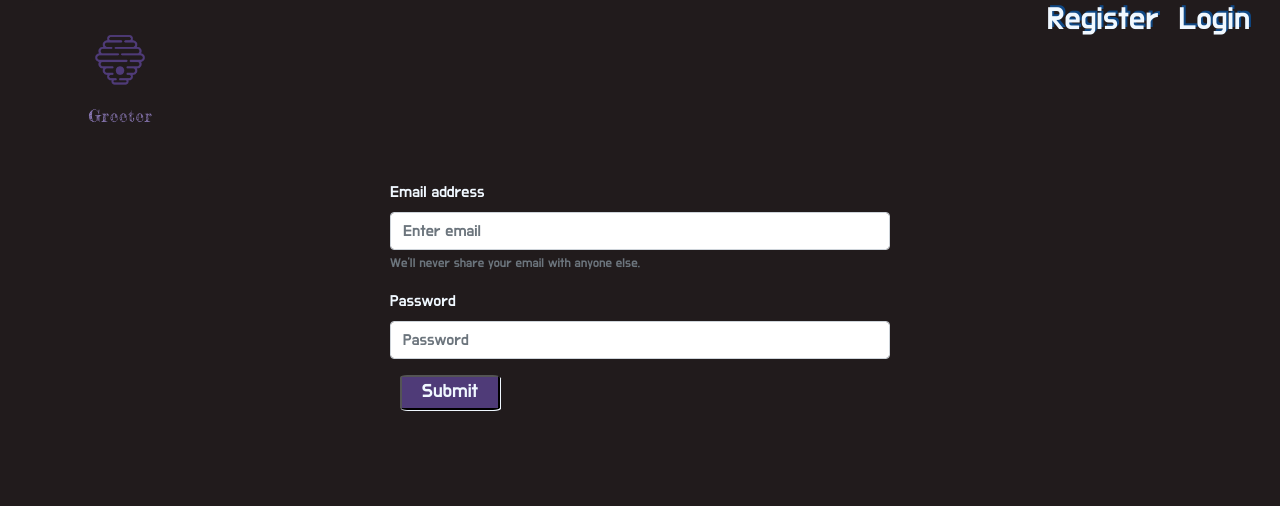
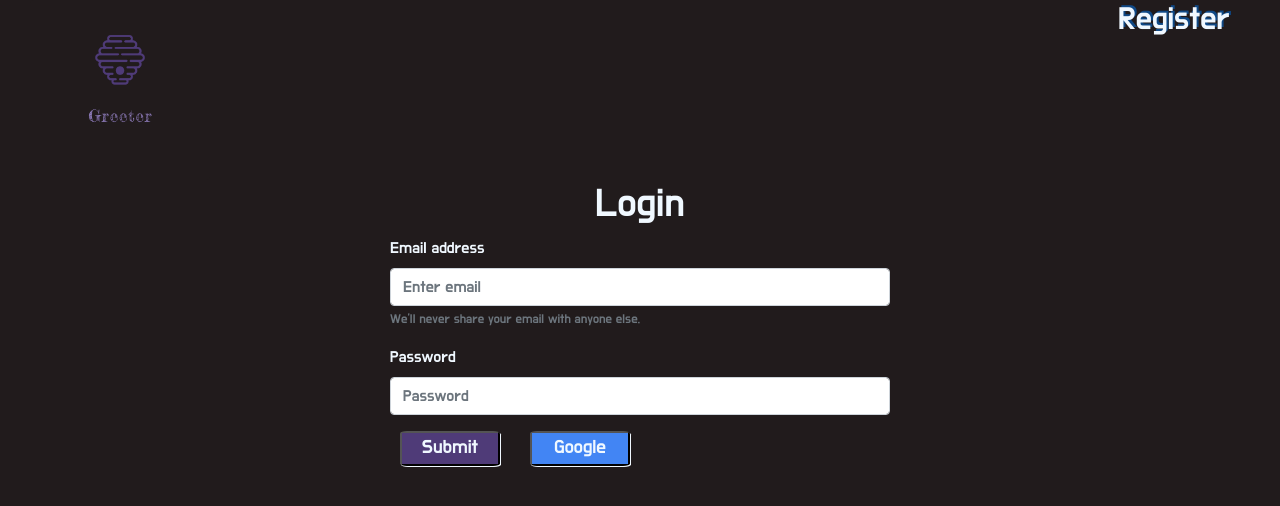
Before and after one commit to ligis5/friends, a React (Create React App) app: page /login in a window 1280 px wide. Shown: the top 506 px of the page. Built offline with nearby package versions, Linux system fonts and the light colour scheme; no server answers.

Commit message:
Added google sign in, added sign up with email and password using firebase

```diff
--- a/package.json
+++ b/package.json
@@ -10,6 +10,7 @@
     "@testing-library/react": "^11.2.2",
     "@testing-library/user-event": "^12.6.0",
     "bootstrap": "^4.5.3",
+    "firebase": "^8.2.4",
     "react": "^17.0.1",
     "react-bootstrap": "^1.4.3",
     "react-dom": "^17.0.1",
--- a/src/App.js
+++ b/src/App.js
@@ -10,7 +10,7 @@ import { withRouter,
 } from "react-router-dom";
 import Login from './components/Login';
 import Register from './components/Register';
-
+import {auth} from './components/firebase';
 
 
 
@@ -28,11 +28,16 @@ function App({history, location}) {
       const [loading, setLoading] = useState(true);
       const [hasError, setHasError] = useState(false);
       const [isLogin, setIsLogin] = useState(false);
+      const [currentUser, setCurrentUser] = useState(null);
+
 
 
       useEffect(() => {
-        afterLogin();
           getData();
+          afterLogin();
+          return {
+
+          }
       }, [pages, isLogin]);
           const getData = async () => {
               try{
@@ -40,41 +45,58 @@ function App({history, location}) {
                   const x  = await response.json()
                     setData([...data ,...x.data])
                  setLoading(false);
-              } catch {
+              } catch(error) {
                   setHasError(true);
+                  console.log(error);
               }
 
           }
-          const confirmLogin = () => {
-            setIsLogin(true);
+          console.log(currentUser)
+          console.log(isLogin)
+
+          const afterLogin = () => {
+            if(isLogin === true) {
+              history.push('/')
+            }else if(isLogin === false){
+              history.push('/login')
+            }
           }
+          const onAuthStateChanged = () => {
+            auth.onAuthStateChanged( user => {
+              setCurrentUser(user);
+                if(currentUser){
+                  loginTrue();
+                }
+                else{
+                 setIsLogin(false)
+                }
+              })
+          }
+
 
        const nextPage = () =>{
            setPages(pages + 1);
         };
         const ErrorComponent = () => (<h1>Error</h1>);
 
-        const afterLogin = () => {
-          if(isLogin === true) {
-            history.push('/')
-          }else{
-            history.push('/login')
-          }
-        }
-        const signOut = () => {
-          setIsLogin(true);
-        }
+        const loginTrue = () => {
+          setIsLogin(true)
+      }
 
+
+      const googleSignOut = () => {
+        auth.signOut();
+       }
 
   return (
     <Container fluid className='App'>
       <Row>
         <Col>
           <Header
+          isLogin={isLogin}
            location={location.pathname}
-           loading={loading}
-           isLogin={isLogin}
-           signOut={signOut}/>
+           googleSignOut={googleSignOut}
+           />
         </Col>
       </Row>
       <Switch>
@@ -93,7 +115,6 @@ function App({history, location}) {
                       <Container className='main' style={{padding:'0'}}>
                           {!loading &&
                             <Posts
-                              isLogin={isLogin}
                               data={data}
                               nextPage={nextPage}
                             />}
@@ -112,9 +133,7 @@ function App({history, location}) {
           </Row>
         </Route>
         <Route exact path='/login'>
-          <Login
-          confirmLogin={confirmLogin}
-          afterLogin={afterLogin}
+          <Login loginTrue={loginTrue} isLogin={isLogin}
           />
         </Route>
         <Route exact path='/register'>
--- a/src/components/Login.css
+++ b/src/components/Login.css
@@ -13,8 +13,15 @@ Form{
     background-color: rgb(79,59,120);
     box-shadow: 1px 1px aliceblue;
 }
-.formButton:hover{
+.formButton:active{
+    border: none;
     background-color: rgb(56, 41, 84);
     margin:1px 1px;
     box-shadow:none;
 }
+.google{
+    background-color: rgb(66,133,244);
+}
+.google:active{
+    background-color: rgb(38, 85, 162);
+}
--- a/src/components/Login.js
+++ b/src/components/Login.js
@@ -1,47 +1,59 @@
-import React, {useState, useEffect} from 'react';
-import {Form, Button, Row} from 'react-bootstrap';
+import React, {useState} from 'react';
+import {Form, Button, Row, Container} from 'react-bootstrap';
 import './Login.css';
+import { googleAuth, auth } from './firebase';
 
-const Login = ({confirmLogin, afterLogin}) => {
+
+
+const Login = () => {
     const [email, setEmail] = useState('');
     const [password, setPassword] = useState('');
     const [visible, setVisible] = useState('none');
 
 
-    useEffect(() => {
-        getEmail()
-    }, [])
-    const getEmail = () => {
-        setEmail(localStorage.getItem('email'));
+
+
+
+
+    const loginWithEmail = async () => {
+        try{
+            await auth.signInWithEmailAndPassword(email, password);
+        }catch(error){
+            setVisible('');
+            setEmail('');
+        setPassword('');
+            console.log(error)
+        }
     }
 
-    const updateUsername = e => {
+    const updateEmail = e => {
         setEmail(e.target.value);
     }
     const updatePassword = e => {
-        setPassword(e.target.value)
+        setPassword(e.target.value);
     }
     const getLogin = e => {
         e.preventDefault();
-        if (localStorage.getItem('email') === email
-        && localStorage.getItem('password') === password){
-         confirmLogin()
          setVisible('none');
+         loginWithEmail();
          setEmail('');
         setPassword('');
-        afterLogin();
-        }else{
-            setVisible('')
-        }
+
+
+
+
     }
 
 
 
     return (
+        <Container>
+        <h1 style={{color: 'aliceblue', textAlign:'center'}}>Login</h1>
             <Form onSubmit={getLogin}>
                 <Form.Group controlId="formBasicEmail">
                     <Form.Label>Email address</Form.Label>
-                <Form.Control onChange={updateUsername} required
+                    <Form.Control
+                     onChange={updateEmail} required
                     type="email" placeholder="Enter email" value={email || ''} />
                     <Form.Text className="text-muted">
                     We'll never share your email with anyone else.
@@ -58,11 +70,17 @@ const Login = ({confirmLogin, afterLogin}) => {
                         bsPrefix='formButton' variant="primary" type="submit">
                             Submit
                         </Button>
+                        <Button
+                        bsPrefix='formButton' className='google'
+                        variant="primary" onClick={googleAuth}>
+                            Google
+                        </Button>
                         <h5 style={{marginLeft:'20px', display:visible, color:'#da1c1c'}}>
                         Wrong email or password
                         </h5>
                 </Row>
             </Form>
+        </Container>
     )
 }
 
--- /dev/null
+++ b/src/components/firebase.js
@@ -0,0 +1,31 @@
+import "firebase/auth";
+import 'firebase/firestore';
+import firebase from 'firebase/app';
+
+
+const firebaseConfig = {
+    apiKey: "AIzaSyCZ5LtkwMmGOXIiKKtWw4HHUg5e7RAWeTk",
+    authDomain: "friends-6f994.firebaseapp.com",
+    projectId: "friends-6f994",
+    storageBucket: "friends-6f994.appspot.com",
+    messagingSenderId: "472178657516",
+    appId: "1:472178657516:web:b503468f35c111b5e1bdc9",
+    measurementId: "G-9HVB9M7BJV"
+  };
+
+
+  firebase.initializeApp(firebaseConfig);
+
+  export const auth = firebase.auth();
+export const firestore = firebase.firestore();
+
+export const googleAuth = () => {
+        const googleAuthProvider = new firebase.auth.GoogleAuthProvider();
+firebase.auth().signInWithPopup(googleAuthProvider);
+}
+
+
+
+
+
+export default firebase;
--- a/src/components/header.js
+++ b/src/components/header.js
@@ -1,4 +1,4 @@
-import React from 'react';
+import React, {useState} from 'react';
 import './header.css';
 import Logo from './Logo.png';
 import {Col, Image} from 'react-bootstrap';
@@ -6,63 +6,49 @@ import {
     Link
   } from "react-router-dom";
 
-const Header = ({isLogin, signOut, location}) => {
 
-    let conditionalLoginComp;
-    let conditionalLogo;
-
-    if(location !== '/login' && location !== '/register'){
-        conditionalLogo =  <Link
-         style={{textDecoration:'none', height:'min-content', width:'min-content'}}to='/'>
-         <Image src={Logo} width='180' height='180' rounded />
-            </Link>
-    }else{
-        conditionalLogo = <Image src={Logo} width='180' height='180' rounded />;
-    }
-
-    if(location !== '/login'){
+const Header = ({location, isLogin, googleSignOut}) => {
 
 
 
-     conditionalLoginComp = <Link style={{textDecoration:'none', height:'min-content', width:'min-content'}}
-                                to='/login'>
-                                { !isLogin ?
-                                <h2 className='log'>Login</h2>
-                                : <h2 onClick={() => signOut} className='signOut'>Sign Out</h2>
-                                }
-                            </Link>
-    }else{
-        <Link style={{textDecoration:'none', height:'min-content', width:'min-content'}}
-                                to='/login'>
-                                { !isLogin ?
-                                <h2 className='log'>kaka</h2>
-                                : <h2 onClick={() => signOut} className='signOut'>Sign Out</h2>
-                                }
-                            </Link>
+    let conditionalLogin;
+    let conditionalLogo = <Link
+                                style={{textDecoration:'none', height:'min-content', width:'min-content'}}to='/'>
+                                <Image src={Logo} width='180' height='180' rounded />
+                            </Link>;
+    let conditionalReg;
+
+
+    if(location === '/login'){
+        conditionalLogo = <Image src={Logo} width='180' height='180' rounded />
+        conditionalLogin= ''
+        conditionalReg = <h2 className='reg'>Register</h2>
+    }
+    if(location === '/register'){
+        conditionalLogo = <Image src={Logo} width='180' height='180' rounded />
+        conditionalLogin = <h2 className='log'>Login</h2>
+        conditionalReg = ''
+    }else if(location === '/register' && isLogin === true){
+        conditionalLogin = <h2 onClick={googleSignOut} className='signOut'>Sign Out</h2>
+    }
+    if(location === '/'){
+        conditionalLogin = <h2 style={{width:'7vw'}} onClick={googleSignOut} className='signOut'>Sign Out</h2>
+        conditionalReg = ''
     }
 
-   let conditionalReg;
-   if(location !== '/register'){
-       conditionalReg = <Link style={{textDecoration:'none', height:'min-content', width:'min-content'}}
-                            to='/register'>
-                            <h2 className='reg'>Register</h2>
-                        </Link>
-
-        conditionalLoginComp = <Link style={{textDecoration:'none', height:'min-content', width:'min-content'}}
-                                    to='/login'>
-                                    { !isLogin ?
-                                    <h2 className='log'>Login</h2>
-                                    : <h2 onClick={() => signOut} className='signOut'>Sign Out</h2>
-                                    }
-                                </Link>;
-   }
 
     return (
         <Col className='header'>
             {conditionalLogo}
                 <div className='regLog'>
-                {conditionalReg}
-                {conditionalLoginComp}
+                    <Link style={{textDecoration:'none', height:'min-content', width:'min-content'}}
+                        to='/register'>
+                        {conditionalReg}
+                    </Link>
+                    <Link style={{textDecoration:'none', height:'min-content', width:'min-content'}}
+                        to='/login'>
+                         {conditionalLogin}
+                    </Link>
                 </div>
         </Col>
     )
--- a/src/components/waver.js
+++ b/src/components/waver.js
@@ -27,11 +27,6 @@ const Waver = ({loading, APP_ID}) => {
         }
     }
 
-    const randomNumber = () => {
-        const y = Math.floor(Math.random() * 6);
-        setPages(y);
-    }
-
 
     return (
         <div>
--- a/src/index.js
+++ b/src/index.js
@@ -5,6 +5,7 @@ import App from './App';
 import reportWebVitals from './reportWebVitals';
 import 'bootstrap/dist/css/bootstrap.min.css';
 import { BrowserRouter} from 'react-router-dom';
+
 
 ReactDOM.render(
   <BrowserRouter>
```
Also changed, not shown: src/components/Register.js (+16 -8 lines), src/components/post.js (+6 -8 lines), 2 other files (tests, documents, lock files or other folders). Lines whose indentation alone changed are shown as unchanged.
